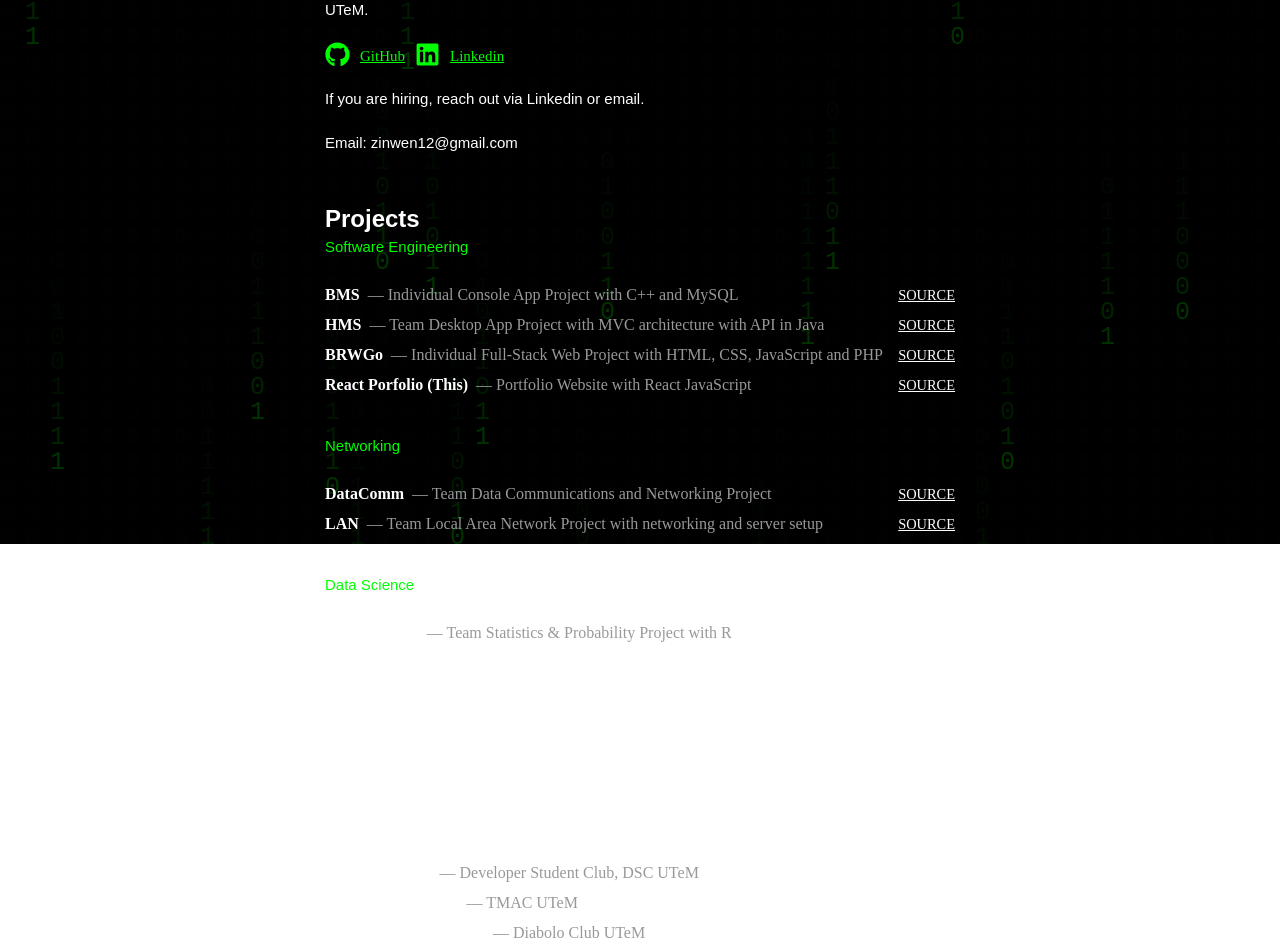
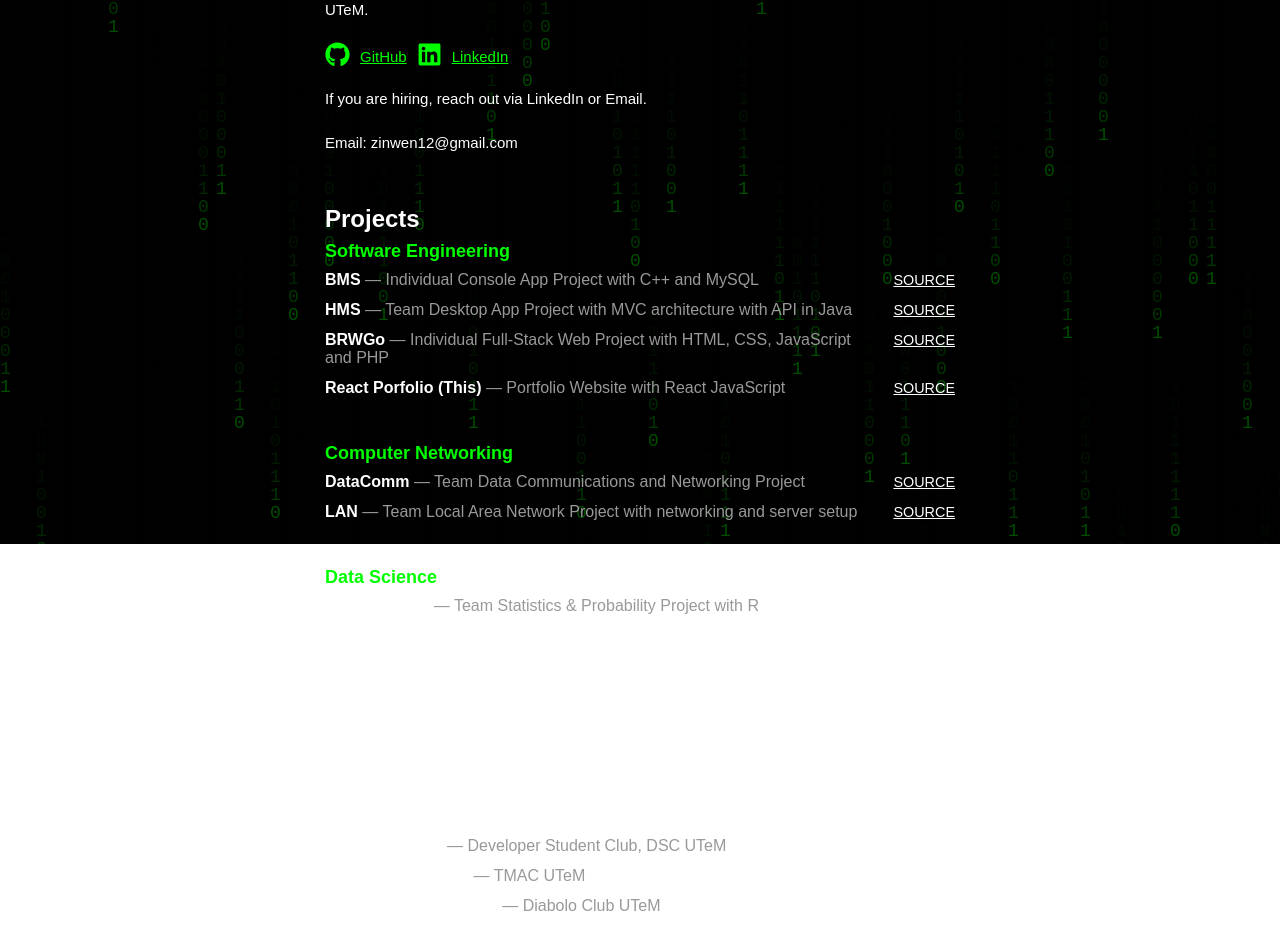
Before and after one commit to AricChong12/zinwen, a React (Vite) app in the folder zinwen/: page / in a window 1280 px wide. Shown: the part 256-1208 px from the top of the page. Built offline with nearby package versions, Linux system fonts and the light colour scheme.

Commit message:
Done minor fix

```diff
--- a/zinwen/src/Intro.css
+++ b/zinwen/src/Intro.css
@@ -88,6 +88,8 @@
     font-size: 15px;
     margin-top: 5px;
 
+    font-family: Arial, Helvetica, sans-serif;
+
 }
 
 .projects {
@@ -117,6 +119,7 @@
 
     color: white;
     padding: 0 15px 0 15px;
+    font-family: Arial, Helvetica, sans-serif;
 }
 
 
@@ -124,9 +127,9 @@
     text-align: justify;
     color: #00FF00;
     font-family: Arial, Helvetica, sans-serif;
-    font-size: 15px;
+    font-size: 18px;
 
-
+    font-weight: bold;
 }
 
 
@@ -136,9 +139,17 @@
     display: flex;
     flex-direction: column;
     justify-content: flex-start;
+
+    margin-top: -25px;
 }
 
+.container3 {
+    display: flex;
+    flex-direction: column;
+    justify-content: flex-start;
 
+
+}
 
 
 
@@ -171,12 +182,16 @@
 .description {
     color: #999;
     margin-left: 8px;
+
+    margin: 0 15px 0 0;
 }
 
 .code-link {
     color: white;
     text-decoration: underline;
     font-size: 0.9rem;
+
+    margin: 0 0 0 15px;
 }
 
 
--- a/zinwen/src/Intro.jsx
+++ b/zinwen/src/Intro.jsx
@@ -35,12 +35,12 @@ function Intro() {
                 </a>
                 <FaLinkedin size={25} color="#00FF00" />
                 <a href="https://www.linkedin.com/in/zin-w-38323b238/" className="links">
-                    Linkedin
+                    LinkedIn
                 </a>
             </div>
 
 
-            <p className="hire">If you are hiring, reach out via Linkedin or email.</p>
+            <p className="hire">If you are hiring, reach out via LinkedIn or Email.</p>
 
             <p className="email">Email: zinwen12@gmail.com</p>
 
@@ -56,7 +56,7 @@ function Intro() {
                         <li>
                             <div class="project-info">
                                 <span class="project-title2">BMS</span>
-                                <span class="description">— Individual Console App Project with C++ and MySQL</span>
+                                <span class="description"> — Individual Console App Project with C++ and MySQL</span>
                             </div>
                             <a href="https://github.com/AricChong12/Workshop-1" class="code-link">SOURCE</a>
                         </li>
@@ -64,7 +64,7 @@ function Intro() {
                         <li>
                             <div class="project-info">
                                 <span class="project-title2">HMS</span>
-                                <span class="description">— Team Desktop App Project with MVC architecture with API in Java</span>
+                                <span class="description"> — Team Desktop App Project with MVC architecture with API in Java</span>
                             </div>
                             <a href="https://github.com/AricChong12/OOP-Project" class="code-link">SOURCE</a>
                         </li>
@@ -73,7 +73,7 @@ function Intro() {
                         <li>
                             <div class="project-info">
                                 <span class="project-title2">BRWGo</span>
-                                <span class="description">— Individual Full-Stack Web Project with HTML, CSS, JavaScript and PHP</span>
+                                <span class="description"> — Individual Full-Stack Web Project with HTML, CSS, JavaScript and PHP</span>
                             </div>
                             <a href="https://github.com/AricChong12/OOP-Project" class="code-link">SOURCE</a>
                         </li>
@@ -83,7 +83,7 @@ function Intro() {
                         <li>
                             <div class="project-info">
                                 <span class="project-title2">React Porfolio (This)</span>
-                                <span class="description">— Portfolio Website with React JavaScript</span>
+                                <span class="description"> — Portfolio Website with React JavaScript</span>
                             </div>
                             <a href="https://github.com/AricChong12/zinwen" class="code-link">SOURCE</a>
                         </li>
@@ -95,7 +95,7 @@ function Intro() {
                 </div>
 
 
-                <p className="domains">Networking</p>
+                <p className="domains">Computer Networking</p>
 
 
                 <div className="container2">
@@ -105,7 +105,7 @@ function Intro() {
                         <li>
                             <div class="project-info">
                                 <span class="project-title2">DataComm</span>
-                                <span class="description">— Team Data Communications and Networking Project</span>
+                                <span class="description"> — Team Data Communications and Networking Project</span>
                             </div>
                             <a href="https://github.com/AricChong12/DataCommProject" class="code-link">SOURCE</a>
                         </li>
@@ -113,7 +113,7 @@ function Intro() {
                         <li>
                             <div class="project-info">
                                 <span class="project-title2">LAN</span>
-                                <span class="description">— Team Local Area Network Project with networking and server setup</span>
+                                <span class="description"> — Team Local Area Network Project with networking and server setup</span>
                             </div>
                             <a href="https://github.com/AricChong12/LAN-Project" class="code-link">SOURCE</a>
                         </li>
@@ -138,7 +138,7 @@ function Intro() {
                         <li>
                             <div class="project-info">
                                 <span class="project-title2">Data Analysis</span>
-                                <span class="description">— Team Statistics & Probability Project with R</span>
+                                <span class="description"> — Team Statistics & Probability Project with R</span>
                             </div>
                             <a href="https://github.com/AricChong12/Statistics-and-Probability" class="code-link">SOURCE</a>
                         </li>
@@ -159,7 +159,7 @@ function Intro() {
 
                 <h2 className="exp">Professional Experience</h2>
 
-                <div className="container2">
+                <div className="container3">
 
 
                     <ul class="project-list">
@@ -185,7 +185,7 @@ function Intro() {
 
                 <h2 className="exp">Life Experience</h2>
 
-                <div className="container2">
+                <div className="container3">
 
 
                     <ul class="project-list">
@@ -193,7 +193,7 @@ function Intro() {
 
                             <div class="project-info">
                                 <span class="project-title2">Technical Team</span>
-                                <span class="description">— Developer Student Club, DSC UTeM</span>
+                                <span class="description"> — Developer Student Club, DSC UTeM</span>
                             </div>
 
 
@@ -205,7 +205,7 @@ function Intro() {
 
                             <div class="project-info">
                                 <span class="project-title2">Game Programmer</span>
-                                <span class="description">— TMAC UTeM </span>
+                                <span class="description"> — TMAC UTeM </span>
                             </div>
 
 
@@ -220,7 +220,7 @@ function Intro() {
 
                             <div class="project-info">
                                 <span class="project-title2">Deputy General Affairs</span>
-                                <span class="description">— Diabolo Club UTeM</span>
+                                <span class="description"> — Diabolo Club UTeM</span>
                             </div>
 
 
@@ -235,7 +235,7 @@ function Intro() {
 
                 <h2 className="exp">Competitions</h2>
 
-                <div className="container2">
+                <div className="container3">
 
 
                     <ul class="project-list">
--- a/zinwen/src/Matrix.jsx
+++ b/zinwen/src/Matrix.jsx
@@ -13,7 +13,7 @@ function Matrix() {
         canvas.style.background = 'black';
         const ctx = canvas.getContext('2d');
 
-        let fontSize = 25;
+        let fontSize = 18;
         let letters = '101000111110101010100110101101010101010'.split('');
         let columns, drops;
 
@@ -36,7 +36,7 @@ function Matrix() {
             for (let i = 0; i < drops.length; i++) {
                 const text = letters[Math.floor(Math.random() * letters.length)];
                 //ctx.fillStyle = '#00FFFF';
-                ctx.fillStyle = 'rgba(0, 255, 0, 0.2)';
+                ctx.fillStyle = 'rgba(0, 255, 0, 0.3)';
                 ctx.fillText(text, i * fontSize, drops[i] * fontSize);
 
                 drops[i]++;
```
